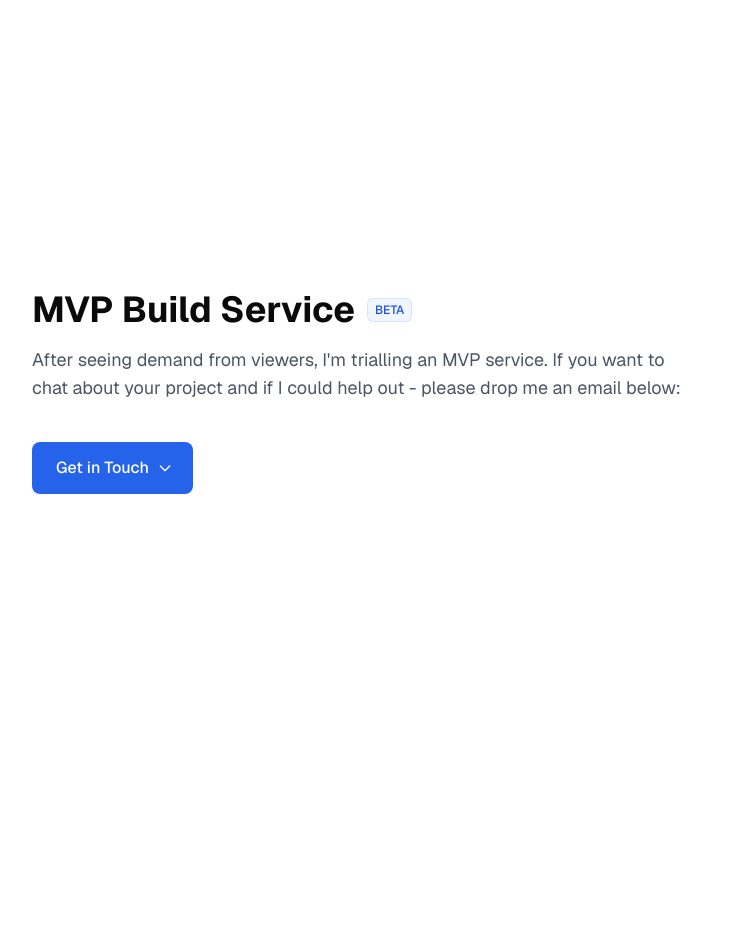
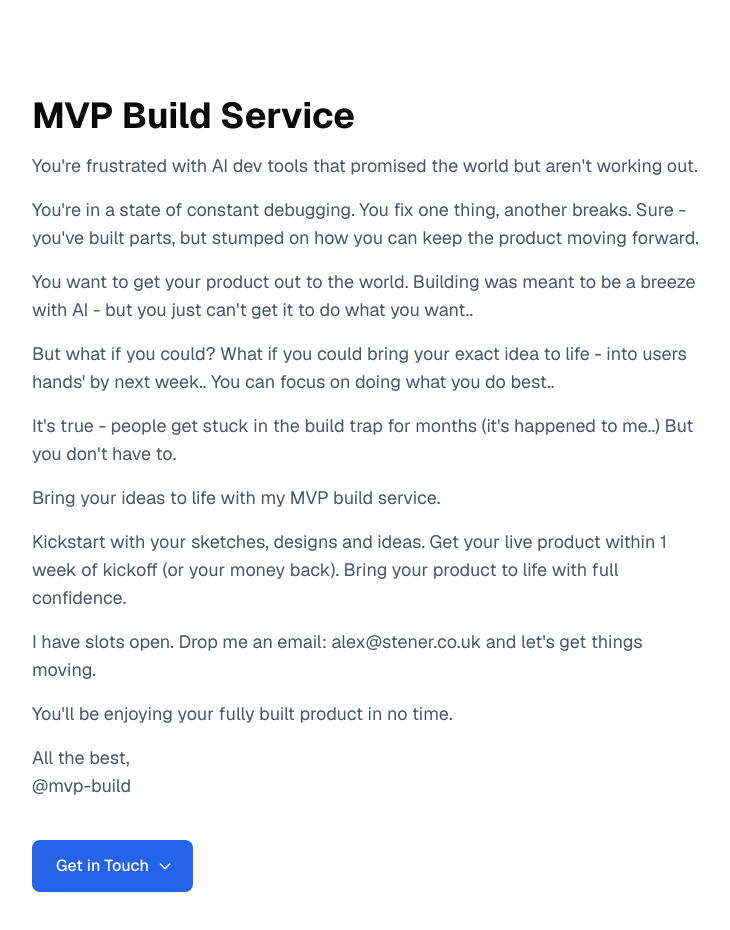
Before and after one commit to acstener/alex-christou, a Next.js app: page /mvp-build in a window 1280 px wide. Shown: the top 930 px of the page, without its empty margins (272-1002 px from the left). Before the commit the page ends 800 px from the top, so only its background shows below. Built offline with nearby package versions, Linux system fonts and the light colour scheme.

Commit message:
Update MVP build page with new copy

```diff
--- a/package.json
+++ b/package.json
@@ -20,8 +20,7 @@
     "react": "^18.2.0",
     "react-dom": "^18.2.0",
     "tailwind-merge": "^2.6.0",
-    "tailwindcss-animate": "^1.0.7",
-    "uuid": "^9.0.1"
+    "tailwindcss-animate": "^1.0.7"
   },
   "devDependencies": {
     "@eslint/eslintrc": "^3",
@@ -30,7 +29,6 @@
     "@types/node": "^20",
     "@types/react": "^18",
     "@types/react-dom": "^18",
-    "@types/uuid": "^9.0.8",
     "autoprefixer": "^10.4.17",
     "eslint": "^8.0.0",
     "eslint-config-next": "14.0.4",
--- a/src/app/mvp-build/page.tsx
+++ b/src/app/mvp-build/page.tsx
@@ -2,8 +2,8 @@ import { Metadata } from 'next'
 import EmailReveal from './EmailReveal'
 
 export const metadata: Metadata = {
-  title: 'MVP Build Service [BETA] | Alex Christou',
-  description: 'Get help building your MVP - A beta service offering from Alex Christou',
+  title: 'MVP Build Service | Alex Christou',
+  description: 'Get your product built and launched within a week - guaranteed',
 }
 
 export default function MVPBuild() {
@@ -11,16 +11,54 @@ export default function MVPBuild() {
     <main className="flex min-h-screen flex-col items-center justify-center p-8 md:p-24">
       <div className="max-w-2xl w-full space-y-8">
         <div className="space-y-4">
-          <div className="flex items-center gap-3">
-            <h1 className="text-4xl font-bold">MVP Build Service</h1>
-            <span className="inline-flex items-center rounded-md bg-blue-50 px-2 py-1 text-xs font-medium text-blue-700 ring-1 ring-inset ring-blue-700/10">
-              BETA
-            </span>
+          <h1 className="text-4xl font-bold">MVP Build Service</h1>
+
+          <div className="space-y-4 text-lg text-gray-600 dark:text-gray-300">
+            <p>
+              You're frustrated with AI dev tools that promised the world but aren't working out.
+            </p>
+
+            <p>
+              You're in a state of constant debugging. You fix one thing, another breaks.
+              Sure - you've built parts, but stumped on how you can keep the product moving forward.
+            </p>
+
+            <p>
+              You want to get your product out to the world. Building was meant to be a breeze with AI - but you just can't get it to do what you want..
+            </p>
+
+            <p>
+              But what if you could? What if you could bring your exact idea to life - into users hands' by next week..
+              You can focus on doing what you do best..
+            </p>
+
+            <p>
+              It's true - people get stuck in the build trap for months (it's happened to me..)
+              But you don't have to.
+            </p>
+
+            <p>
+              Bring your ideas to life with my MVP build service.
+            </p>
+
+            <p>
+              Kickstart with your sketches, designs and ideas. Get your live product within 1 week of kickoff (or your money back).
+              Bring your product to life with full confidence.
+            </p>
+
+            <p>
+              I have slots open. Drop me an email: alex@stener.co.uk and let's get things moving.
+            </p>
+
+            <p>
+              You'll be enjoying your fully built product in no time.
+            </p>
+
+            <p>
+              All the best,<br />
+              @mvp-build
+            </p>
           </div>
-
-          <p className="text-lg text-gray-600 dark:text-gray-300">
-            After seeing demand from viewers, I'm trialling an MVP service. If you want to chat about your project and if I could help out - please drop me an email below:
-          </p>
 
           <EmailReveal />
         </div>
```
